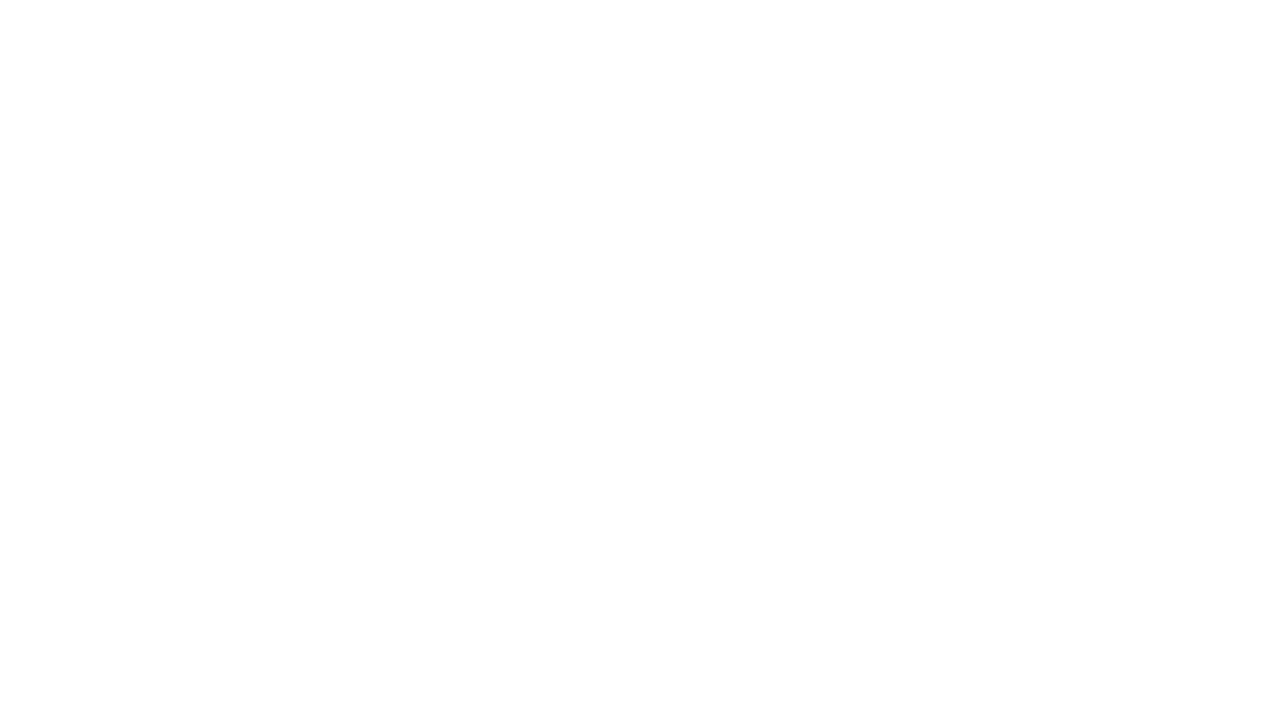
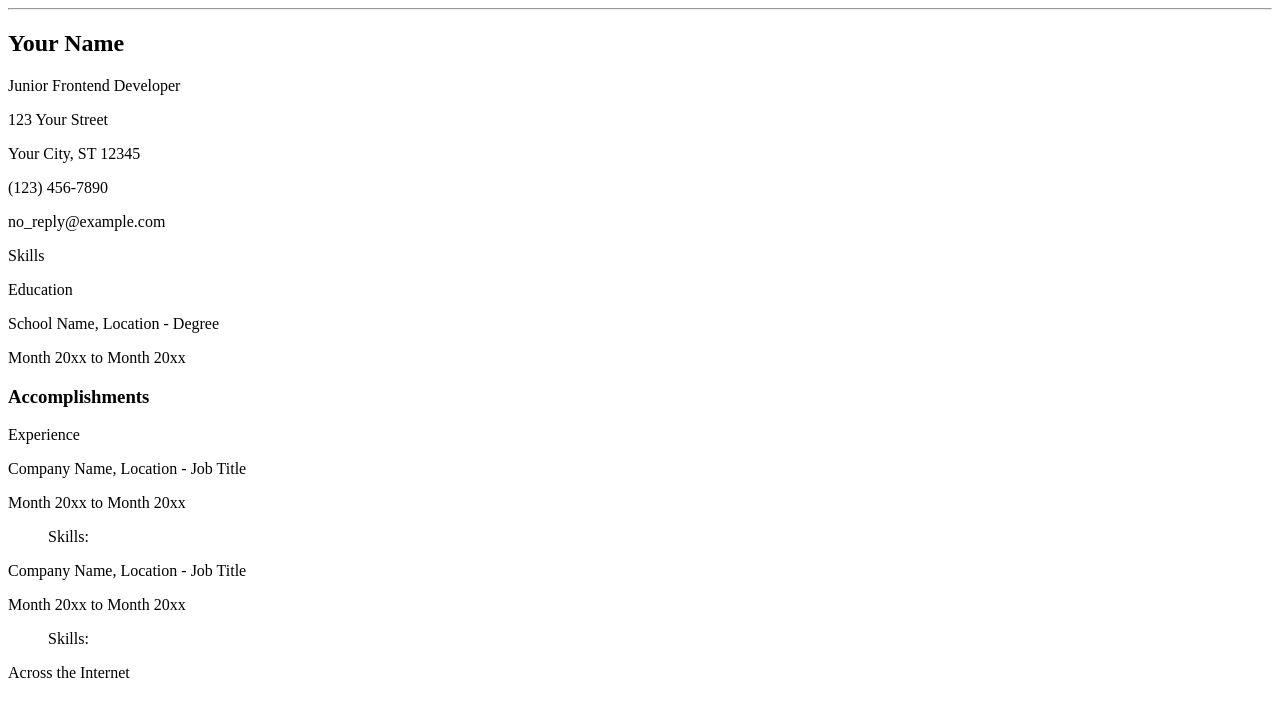
Before and after one commit to DamianS-eng/semantic-HTML-CV, a plain HTML site: page index.html in a window 1280 px wide. Drawn offline with Linux system fonts and the light colour scheme; files that its build step writes are made by us from their sources; files whose address does not match are found by name.

Commit message:
Initial draft

```diff
--- a/index.html
+++ b/index.html
@@ -36,5 +36,47 @@
     <link rel="stylesheet" href="./docs/styles.css" />
     <script src="./docs/index.js" defer></script>
 </head>
-
+<body>
+	<hr />
+	<section id="top">
+		<h1 id="yourname">Your Name</h1>
+		<p class="subtitle subhead">Junior Frontend Developer</p>
+	</section>
+	<section id="contact">
+		<p id="contact-address"><span id="contact-address-num">123</span> <span id="contact-address-street">Your Street</span></p>
+		<p id="contact-mun"><span id="city">Your City</span>, <span id="state-abbr">ST</span> <span id="zip-5">12345</span></p>
+		<p id="contact-num">(<span id="area">123</span>) <span id="num-main">456-7890</span></p>
+		<p id="contact-email">no_reply@example.com</p>
+	</section>
+	<section id="skills">
+		<p class="subhead">Skills</p>
+		<ul id="skills-list"></ul>
+	</section>
+	<section id="education">
+		<p class="subhead">Education</p>
+		<p class="indic"><span id="school">School Name</span>, <span id="school-location">Location</span> - <span id="degree">Degree</span></p>
+		<p class="time-dur"><span class="month 1">Month</span> <span class="year 1">20xx</span> to <span class="month 2">Month</span> <span class="year 2">20xx</span></p>
+		<h3>Accomplishments</h3>
+		<ul></ul>
+	</section>
+	<section id="experience>
+		<p class="subhead">Experience</p>
+		<div class="experience" id="exp-current">
+			<p class="indic"><span class="compay">Company Name</span>, <span class="company-location">Location</span> - <span class="title">Job Title</span></p>
+			<p class="time-dur"><span class="month 1">Month</span> <span class="year 1">20xx</span> to <span class="month 2">Month</span> <span class="year 2">20xx</span></p>
+			<ul class="job-accomplishments></ul>
+			<ul class="job-skills">Skills: </ul>
+		</div>
+		<div class="experience past">
+			<p class="indic"><span class="compay">Company Name</span>, <span class="company-location">Location</span> - <span class="title">Job Title</span></p>
+			<p class="time-dur"><span class="month 1">Month</span> <span class="year 1">20xx</span> to <span class="month 2">Month</span> <span class="year 2">20xx</span></p>
+			<ul class="job-accomplishments></ul>
+			<ul class="job-skills">Skills: </ul>
+		</div>
+	</section>
+	<section id="internet">
+		<p class="subhead">Across the Internet</p>
+		<ul class="internet-contacts></ul>
+	</section>
+</body>
 </html>
```
